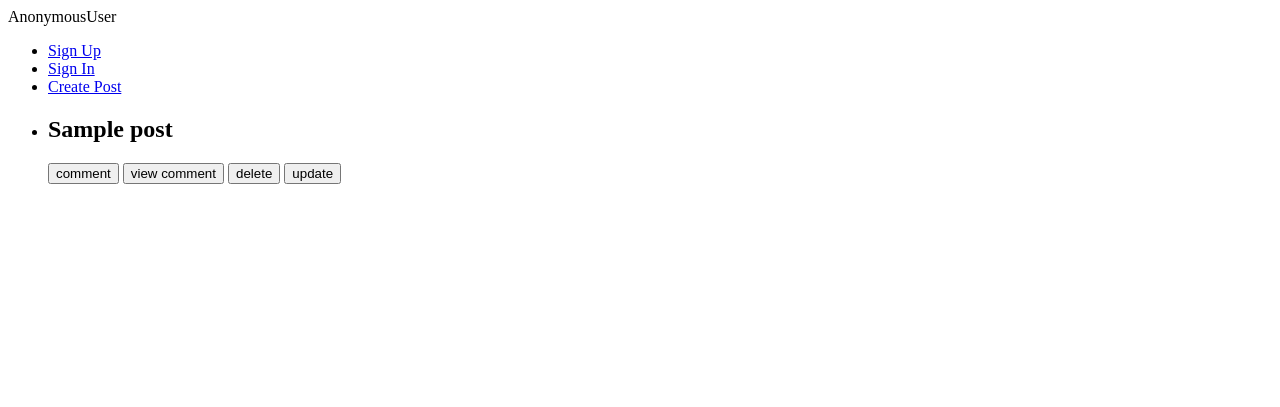
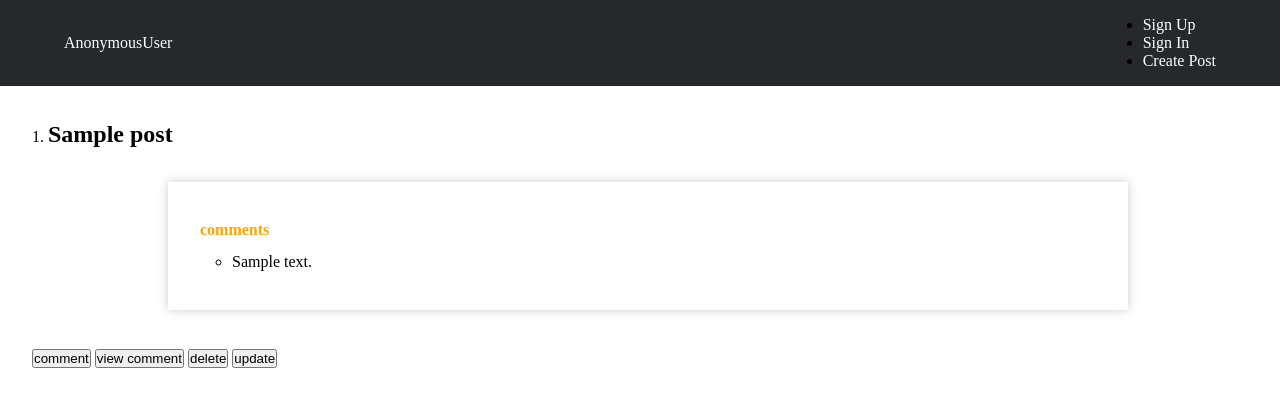
Before and after one commit to izzyjosh/POST, a Django app: template post/templates/index.html in a window 1280 px wide. Shown: the top 407 px of the page. Run offline with Django 3.2, Linux system fonts and the light colour scheme; the template is opened without the code that fills it: most values are stand-ins (such as "Sample title", 1, 10 or a date in 2020).

Commit message:
added template file

```diff
--- a/post/templates/index.html
+++ b/post/templates/index.html
@@ -5,33 +5,100 @@
     <meta name="viewport" content="width=device-width, initial-scale=1.0">
     <meta http-equiv="X-UA-Compatible" content="ie=edge">
     <title>Home Page</title>
+    <style>
+        * {
+            margin: 0;
+            padding: 0;
+            box-sizing: border-box;
+        }
+        nav {
+            display: flex;
+            justify-content: space-between;
+            align-items: center;
+            background: #27282c;
+            padding: 1em 5%;
+        }
+        nav a {
+            color: #fff;
+            text-decoration: none;
+        }
+        .nav-links ul {
+            display: flex;
+            gap: 1em;
+        }
+        .nav-links ul li {
+            list-style: none;
+        }
+        main {
+            margin: 2em;
+            line-height: 2em;
+        }
+        main ol{
+        	margin: 1em 0 0 0;
+        }
+        main ol li {
+        	margin-left: 1em;
+        }
+        main ul li {
+        	margin-left: 2em;
+        }
+        .com_container{
+    		box-shadow: hsl(0,0%,80%) 0 0 10px;
+                width: 80%;
+                margin: 2em auto;
+                padding: 2em;
+        }
+        h4 {
+        	color: orange;
+        }
+    </style>
  </head>
  <body>
- 	{{ request.user }}
+
  	<nav>
+ 		<a href="{% url 'index' %}">{{ request.user }}</a>
+ 		<div class="nav_links">
 	 		<ul>
+	 			{%if not request.user.is_authenticated%}
 	 			<li>
 	 				<a href="{% url 'signup' %}">Sign Up</a>
 	 			</li>
 	 			<li>
 	 				<a href="{% url 'signin' %}">Sign In</a>
 	 			</li>
+	 			{% else %}
+	 			<li>
+	 				<a href="{% url 'logout' %}">logout</a>
+	 			</li>
+	 			{% endif %}
 	 			<li>
 	 				<a href="{% url 'post' %}">Create Post</a>
 	 			</li>
 	 		</ul>
+ 		</div>
+ 	</nav>
+ 	<main>
+
+ 		<ol>
  		{% for fpost in posts %}
- 		<ul>
  			<li>
  				<h2>{{ fpost.post }}</h2>
+ 				<div class="com_container">
+ 				<h4>comments</h4>
+ 				{% for comment in fpost.comment_set.all %}
+ 					<ul>
+ 						<li>{{ comment }}</li>
+ 					</ul>
+ 				{% endfor %}
+ 				</div>
  			</li>
  			<a href="{% url 'l_comment' fpost.id%}"><button>comment</button></a>
  			<a href="{% url 'view_comment' fpost.id %}"><button>view comment</button></a>
  			<a href="{% url 'confirm' fpost.id %}"><button>delete</button></a>
  			<a href="{% url 'update' fpost.id%}"><button>update</button></a>
- 		</ul>
  		{% endfor %}
- 	</nav>
+ 		</ol>
+ 	</main>
  </body>
 
  </html>
--- a/post/templates/view_comment.html
+++ b/post/templates/view_comment.html
@@ -1,10 +1,11 @@
 <h3><a href="{% url 'index' %}">Home</a></h3>
-<h1>All Comments</h1>
+<h1>Comments</h1>
 {% for comm in comment %}
 	<ul>
 		<li>
 			<h2>{{ comm.comment }}</h2>
 		</li>
 		<a href="{% url 'delete_c' comm.id%}"><button>delete</button></a>
+		<a href="{% url 'update_c' comm.id %}"><button>update</button></a>
 	</ul>
 {% endfor%}
```
Also changed, not shown: post/templates/comment.html (+39 -4 lines), post/templates/confirm.html (+42 -4 lines), post/templates/djform.html (+15 -7 lines), post/templates/post.html (+40 -6 lines), post/db.sqlite3. Lines whose indentation alone changed are shown as unchanged.
